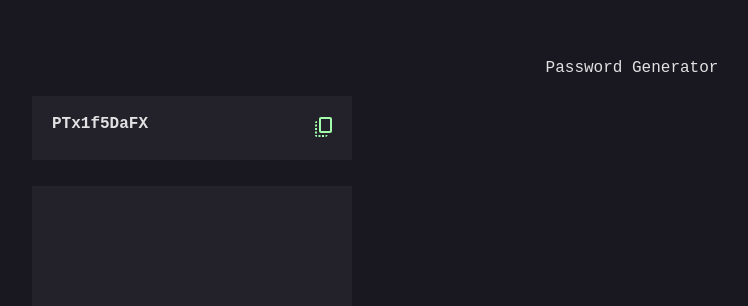
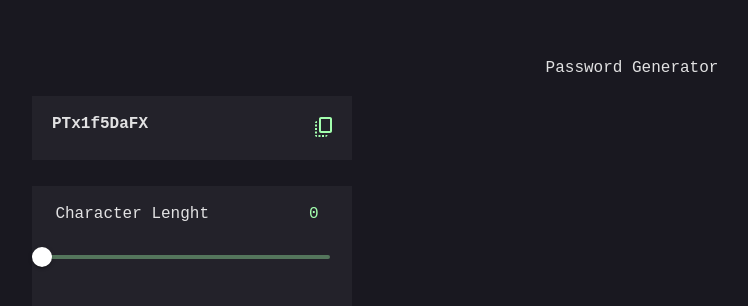
Before and after one commit to bilanoo/password-generator, a React (Vite) app: page / in a window 1280 px wide. Shown: the top 306 px of the page, without its empty margins (8-756 px from the left). Built offline with nearby package versions, Linux system fonts and the light colour scheme.

Commit message:
character lenght slider implemented.

```diff
--- a/package.json
+++ b/package.json
@@ -15,7 +15,8 @@
     "@mui/icons-material": "^5.14.0",
     "@mui/material": "^5.14.0",
     "react": "^18.2.0",
-    "react-dom": "^18.2.0"
+    "react-dom": "^18.2.0",
+    "zustand": "^4.3.9"
   },
   "devDependencies": {
     "@types/react": "^18.2.14",
--- /dev/null
+++ b/src/PasswordConfiguration/CharacterLength/CharacterLenght.css
@@ -0,0 +1,21 @@
+.character-lenght-main-container {
+  display: flex;
+  flex-direction: column;
+  width: 100%;
+  height: fit-content;
+}
+
+.character-lenght-text-container {
+  width: 100%;
+  height: fit-content;
+}
+
+.character-lenght-text {
+  margin-left: auto;
+}
+
+.amount-characters-chosen {
+  margin-left: 100px;
+  margin-right: 10px;
+  color: #a3ffae;
+}
--- /dev/null
+++ b/src/PasswordConfiguration/CharacterLength/index.tsx
@@ -0,0 +1,41 @@
+import { Slider, styled } from "@mui/material";
+import "./CharacterLenght.css";
+import usePasswordConfigurationStore from "../../stores/PasswordConfigurationStore.store";
+
+const CustomSlider = styled(Slider)({
+  marginLeft: "10px",
+  width: "90%",
+  color: "#a3ffae",
+  "& .MuiSlider-thumb": {
+    backgroundColor: "white",
+  },
+});
+
+const CharacterLength = () => {
+  const { characterLenght, setCharacterLenght } = usePasswordConfigurationStore(
+    (state) => state
+  );
+  function handleChange(
+    event: Event,
+    value: number | number[],
+    activeThumb: number
+  ): void {
+    setCharacterLenght(value);
+  }
+
+  return (
+    <>
+      <div className="character-lenght-main-container">
+        <div className="character-lenght-text-container">
+          <p className="character-lenght-text">
+            Character Lenght
+            <span className="amount-characters-chosen">{characterLenght}</span>
+          </p>
+        </div>
+        <CustomSlider max={20} onChange={handleChange} />
+      </div>
+    </>
+  );
+};
+
+export default CharacterLength;
--- a/src/PasswordConfiguration/index.tsx
+++ b/src/PasswordConfiguration/index.tsx
@@ -1,9 +1,12 @@
+import CharacterLength from "./CharacterLength";
 import "./PasswordConfiguration.css";
 
 const PasswordConfiguration = () => {
   return (
     <>
-      <div className="password-configuration-container"></div>
+      <div className="password-configuration-container">
+        <CharacterLength />
+      </div>
     </>
   );
 };
--- /dev/null
+++ b/src/stores/PasswordConfigurationStore.store.tsx
@@ -0,0 +1,13 @@
+import { create } from "zustand";
+
+interface PasswordConfiguration {
+  characterLenght: number | number[];
+  setCharacterLenght: (amountCharacters: number | number[]) => void;
+}
+const usePasswordConfigurationStore = create<PasswordConfiguration>((set) => ({
+  characterLenght: 0,
+  setCharacterLenght: (amountCharacters: number | number[]) =>
+    set({ characterLenght: amountCharacters }),
+}));
+
+export default usePasswordConfigurationStore;
```
Also changed, not shown: 1 other file (tests, documents, lock files or other folders).
